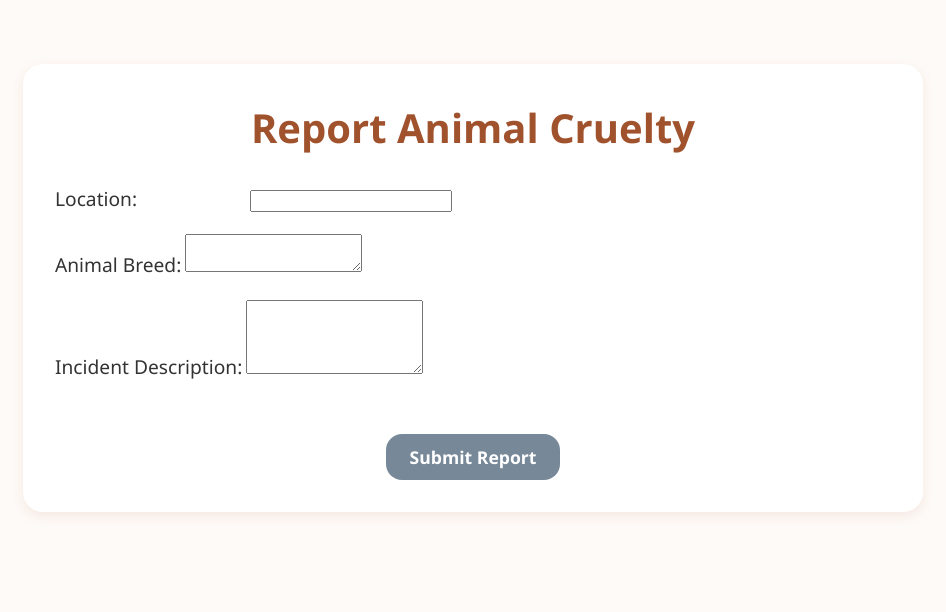
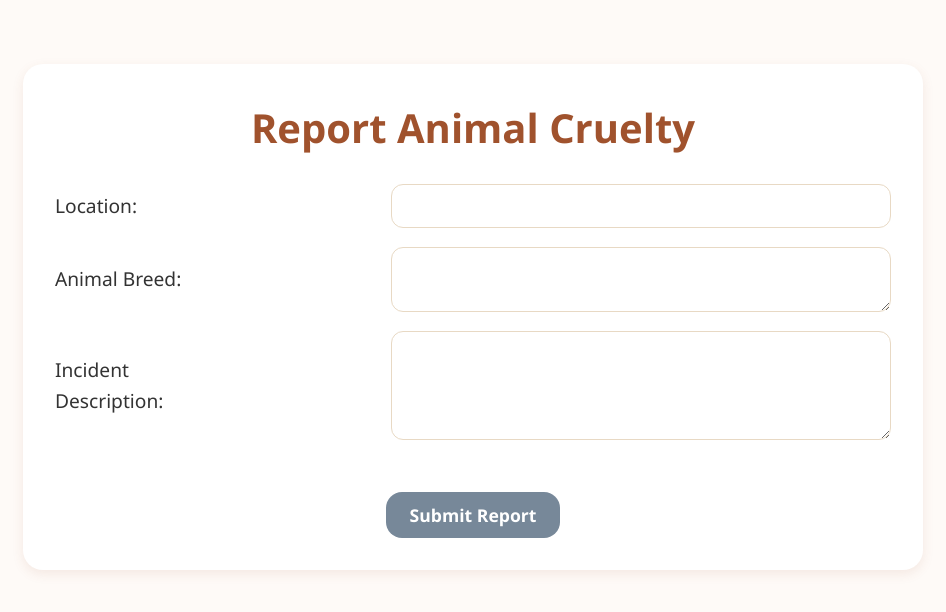
Before and after one commit to Ersatz-xD/PawPal, a Flask app: page /report_cruelty in a window 1280 px wide. Shown: the part 101-713 px from the top of the page, without its empty margins (167-1113 px from the left). Run offline with Flask 3, Linux system fonts and the light colour scheme.

Commit message:
Update report_cruelty.html

```diff
--- a/app/templates/report_cruelty.html
+++ b/app/templates/report_cruelty.html
@@ -29,21 +29,22 @@
             <h2>Report Animal Cruelty</h2>
             <form action="{{ url_for('main.report_cruelty') }}" method="POST">
   <div class="form_content">
-                    <div class="location loc1">
+    <div class="form_group">
       <label for="cruelty-location">Location:</label>
       <input type="text" id="cruelty-location" name="location" required>
     </div>
-                    <div>
+    <div class="form_group">
       <label for="animal_type">Animal Breed:</label>
-                        <textarea id="animal_type" name="animal_type"required></textarea>
+      <textarea id="animal_type" name="animal_type" required></textarea>
     </div>
-                    <div>
+    <div class="form_group">
       <label for="incident">Incident Description:</label>
       <textarea id="incident" name="incident" rows="4" required></textarea>
     </div>
     <button type="submit" class="btn">Submit Report</button>
   </div>
 </form>
+
         </div>
     </div>
 </body>
```
Lines whose indentation alone changed are shown as unchanged.
